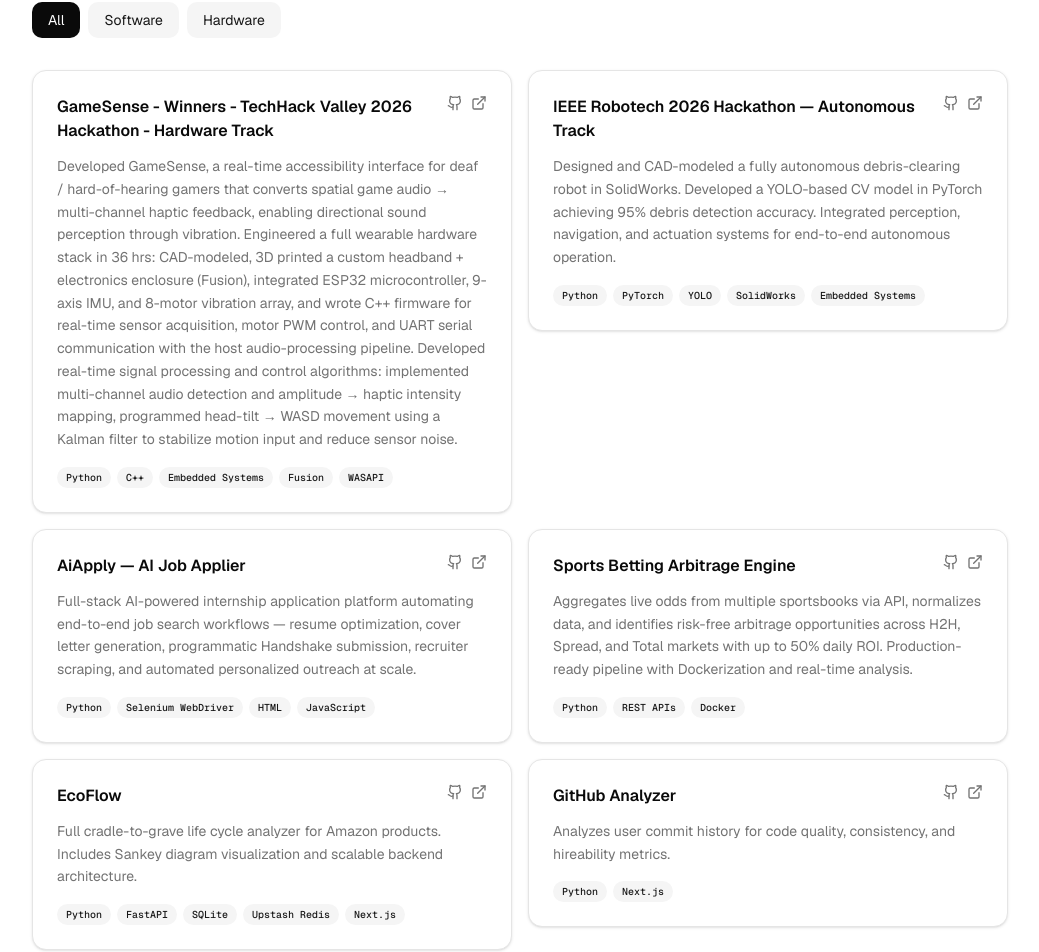
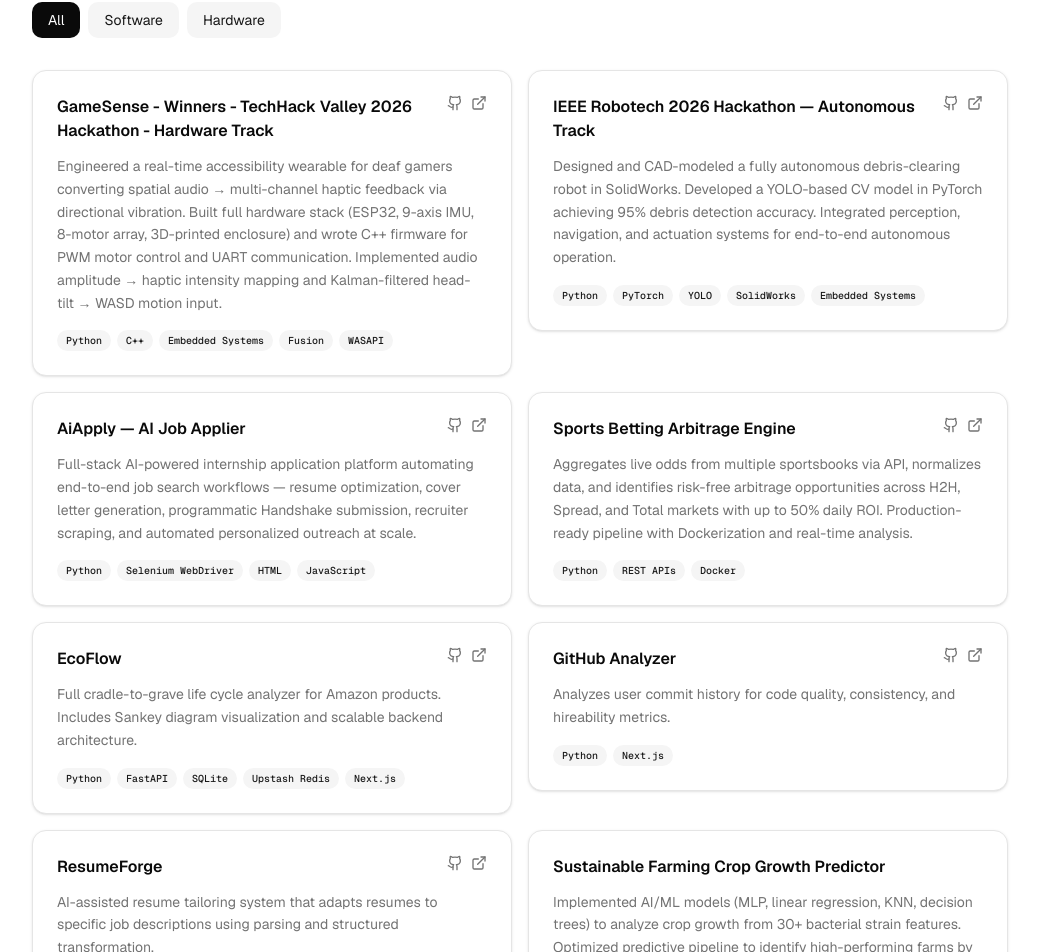
Before and after one commit to sumedhk0/sumedhk0.github.io, a Next.js app: page / in a window 1280 px wide. Shown: the part 3360-4312 px from the top of the page, without its empty margins (120-1159 px from the left). Built offline with nearby package versions, Linux system fonts and the light colour scheme.

Commit message:
updated project description

```diff
--- a/data/projects.ts
+++ b/data/projects.ts
@@ -5,7 +5,7 @@
     id: "techhackvalley-hackathon",
     title: "GameSense - Winners - TechHack Valley 2026 Hackathon - Hardware Track",
     description:
-      "Developed GameSense, a real-time accessibility interface for deaf / hard-of-hearing gamers that converts spatial game audio → multi-channel haptic feedback, enabling directional sound perception through vibration. Engineered a full wearable hardware stack in 36 hrs: CAD-modeled, 3D printed a custom headband + electronics enclosure (Fusion), integrated ESP32 microcontroller, 9-axis IMU, and 8-motor vibration array, and wrote C++ firmware for real-time sensor acquisition, motor PWM control, and UART serial communication with the host audio-processing pipeline. Developed real-time signal processing and control algorithms: implemented multi-channel audio detection and amplitude → haptic intensity mapping, programmed head-tilt → WASD movement using a Kalman filter to stabilize motion input and reduce sensor noise.",
+      "Engineered a real-time accessibility wearable for deaf gamers converting spatial audio → multi-channel haptic feedback via directional vibration. Built full hardware stack (ESP32, 9-axis IMU, 8-motor array, 3D-printed enclosure) and wrote C++ firmware for PWM motor control and UART communication. Implemented audio amplitude → haptic intensity mapping and Kalman-filtered head-tilt → WASD motion input.",
     tech: ["Python", "C++", "Embedded Systems", "Fusion", "WASAPI"],
     category: "Hardware",
     github: "https://github.com/sumedhk0/Game-Sense-TechHackValley",
```
